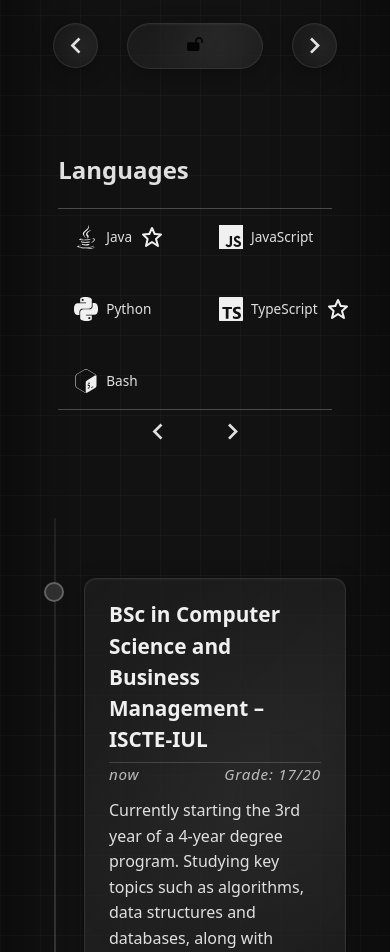
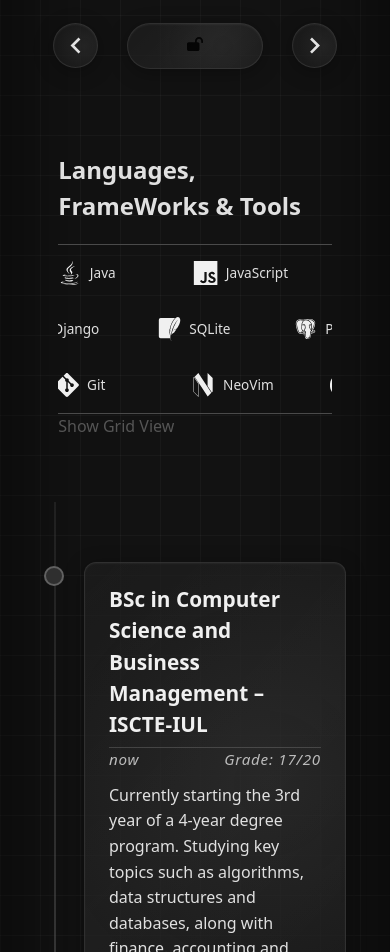
Before and after one commit to MD2SA/Portfolio, a React (Vite) app: page / in a window 390 px wide. Shown: the part 1265-2217 px from the top of the page. Built offline with nearby package versions, Linux system fonts and the light colour scheme.

Commit message:
removed dimensions logic in tools

```diff
--- a/src/components/organisms/Tools.tsx
+++ b/src/components/organisms/Tools.tsx
@@ -1,25 +1,19 @@
 import { useState } from "react";
 import InfiniteIcons from "../molecules/InfiniteIcons";
 import IconSection from "../molecules/IconSection";
-import { useMediaQuery } from "../../hooks/useMediaQuery";
 import { sections } from "../../assets/constants";
 
 
 
 export default function Tools() {
     const [showInfinite, setShowInfinite] = useState(true);
-    const isMobile = useMediaQuery('(max-width:840px)');
-
-    const showSectionIcons = isMobile || !showInfinite;
 
     return (
         <div className="icons-container">
-            {showSectionIcons ? <IconSection sections={sections} /> : <InfiniteIcons sections={sections} />}
-            {!isMobile && (
-                <a className="not-selectable" onClick={() => setShowInfinite(!showInfinite)}>
-                    {showInfinite ? 'Show Grid View' : 'Show Infinite Scroll'}
-                </a>
-            )}
+            {!showInfinite ? <IconSection sections={sections} /> : <InfiniteIcons sections={sections} />}
+            <a className="not-selectable" onClick={() => setShowInfinite(!showInfinite)}>
+                {showInfinite ? 'Show Grid View' : 'Show Infinite Scroll'}
+            </a>
         </div>
     );
 }
```
